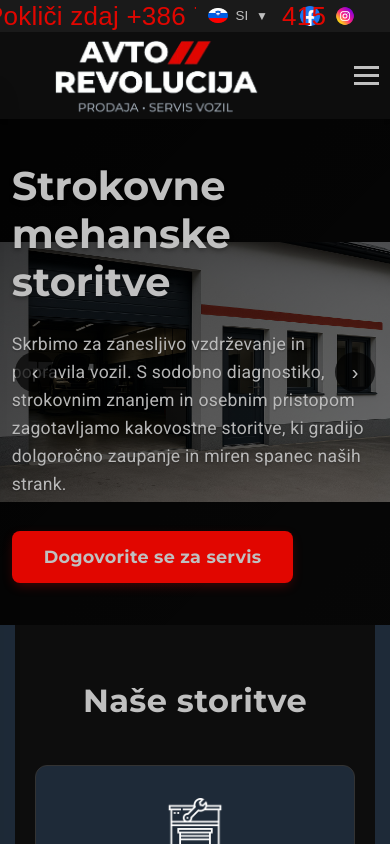
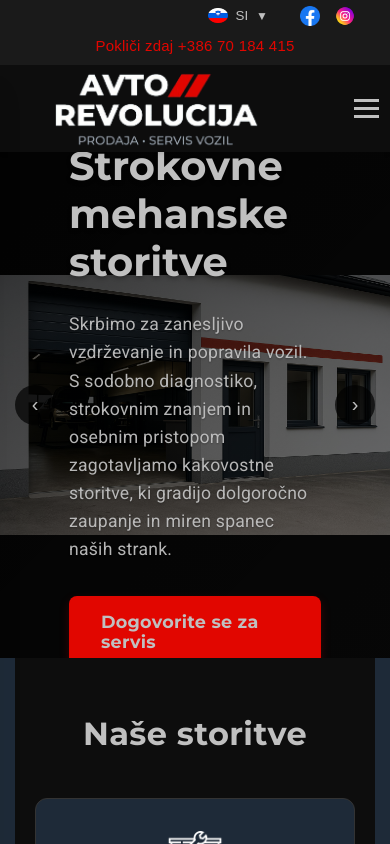
Before and after one commit to ickobombata/car-service, an Angular app in the folder frontend/car-service-frontend/: page /#/ in a window 390 px wide. Shown: the top 844 px of the page. Built offline with nearby package versions, Linux system fonts and the light colour scheme.

Commit message:
fix phone number on mobile devices

```diff
--- a/frontend/car-service-frontend/src/app/header-thin/header-thin.component.css
+++ b/frontend/car-service-frontend/src/app/header-thin/header-thin.component.css
@@ -3,20 +3,57 @@
   padding: 0px 20px; /* Reduced vertical padding */
   border-bottom: 1px solid #1a1a1a;
   display: flex;
+  flex-direction: column;
+  align-items: stretch;
   justify-content: flex-end;
-  align-items: center;
   position: relative;
   z-index: 1100; /* Higher than the main navbar (1000) */
 }
 
+.header-thin-primary {
+  display: flex;
+  justify-content: flex-end;
+  align-items: center;
+  width: 100%;
+}
+
 .promo-text {
-  position: absolute;
-  left: 40%;
-  transform: translateX(-50%);
   color: #E10600; /* Red */
   font-family: 'Roboto Regular', sans-serif;
-  font-size: 26px;
-  white-space: nowrap;
+  font-size: 15px;
+  text-align: center;
+  padding: 6px 0 8px;
+  white-space: normal;
+  line-height: 1.25;
+}
+
+@media (min-width: 769px) {
+  /* Block + absolute promo restores overlay layout (promo centered, controls on the right) */
+  .header-thin {
+    display: block;
+    padding-top: 0;
+    padding-bottom: 0;
+  }
+
+  .header-thin-primary {
+    display: flex;
+    justify-content: flex-end;
+    align-items: center;
+    width: 100%;
+  }
+
+  .promo-text {
+    position: absolute;
+    left: 40%;
+    top: 50%;
+    transform: translate(-50%, -50%);
+    padding: 0;
+    font-size: 26px;
+    white-space: nowrap;
+    text-align: center;
+    width: max-content;
+    max-width: 38vw;
+  }
 }
 
 .social-icons a {
--- a/frontend/car-service-frontend/src/app/header-thin/header-thin.component.html
+++ b/frontend/car-service-frontend/src/app/header-thin/header-thin.component.html
@@ -1,5 +1,5 @@
 <div class="header-thin">
-  <div class="promo-text">{{ 'PROMO.OIL_CHANGE' | translate }}</div>
+  <div class="header-thin-primary">
   <div class="language-switcher">
     <button class="language-button" (click)="toggleDropdown()">
       <img src="assets/{{ getDisplayLanguage(currentLang) === 'en' ? 'british-flag.png' : 'slovenian-flag.png' }}" alt="{{ getDisplayLanguage(currentLang) === 'en' ? ('LANG.ENGLISH_FLAG_ALT' | translate) : ('LANG.SLOVENIAN_FLAG_ALT' | translate) }}" class="flag-icon">
@@ -21,4 +21,6 @@
     <a href="https://facebook.com" target="_blank" rel="noopener noreferrer" class="social-icon"><img src="assets/facebook.png" alt="{{ 'SOCIAL.FACEBOOK' | translate }}"></a>
     <a href="https://instagram.com" target="_blank" rel="noopener noreferrer" class="social-icon"><img src="assets/instagram.png" alt="{{ 'SOCIAL.INSTAGRAM' | translate }}"></a>
   </div>
+  </div>
+  <div class="promo-text">{{ 'PROMO.OIL_CHANGE' | translate }}</div>
 </div>
--- a/frontend/car-service-frontend/src/app/home/home.component.css
+++ b/frontend/car-service-frontend/src/app/home/home.component.css
@@ -579,6 +579,10 @@
   }
 
   .hero-slider {
+    /* Used by slide padding + arrows so text never sits under the nav buttons */
+    --slider-arrow-inset: 15px;
+    --slider-arrow-size: 40px;
+    --slider-arrow-gap: 14px;
     height: 60vh;
     min-height: 400px;
   }
@@ -592,21 +596,24 @@
   }
 
   .slide-content {
-    padding: 0 3%;
+    padding-top: 0;
+    padding-bottom: 0;
+    padding-left: calc(var(--slider-arrow-inset) + var(--slider-arrow-size) + var(--slider-arrow-gap));
+    padding-right: calc(var(--slider-arrow-inset) + var(--slider-arrow-size) + var(--slider-arrow-gap));
   }
 
   .slider-arrow {
-    width: 40px;
-    height: 40px;
+    width: var(--slider-arrow-size);
+    height: var(--slider-arrow-size);
     font-size: 20px;
   }
 
   .slider-arrow.prev {
-    left: 15px;
+    left: var(--slider-arrow-inset);
   }
 
   .slider-arrow.next {
-    right: 15px;
+    right: var(--slider-arrow-inset);
   }
 
   .content-wrapper {
```
